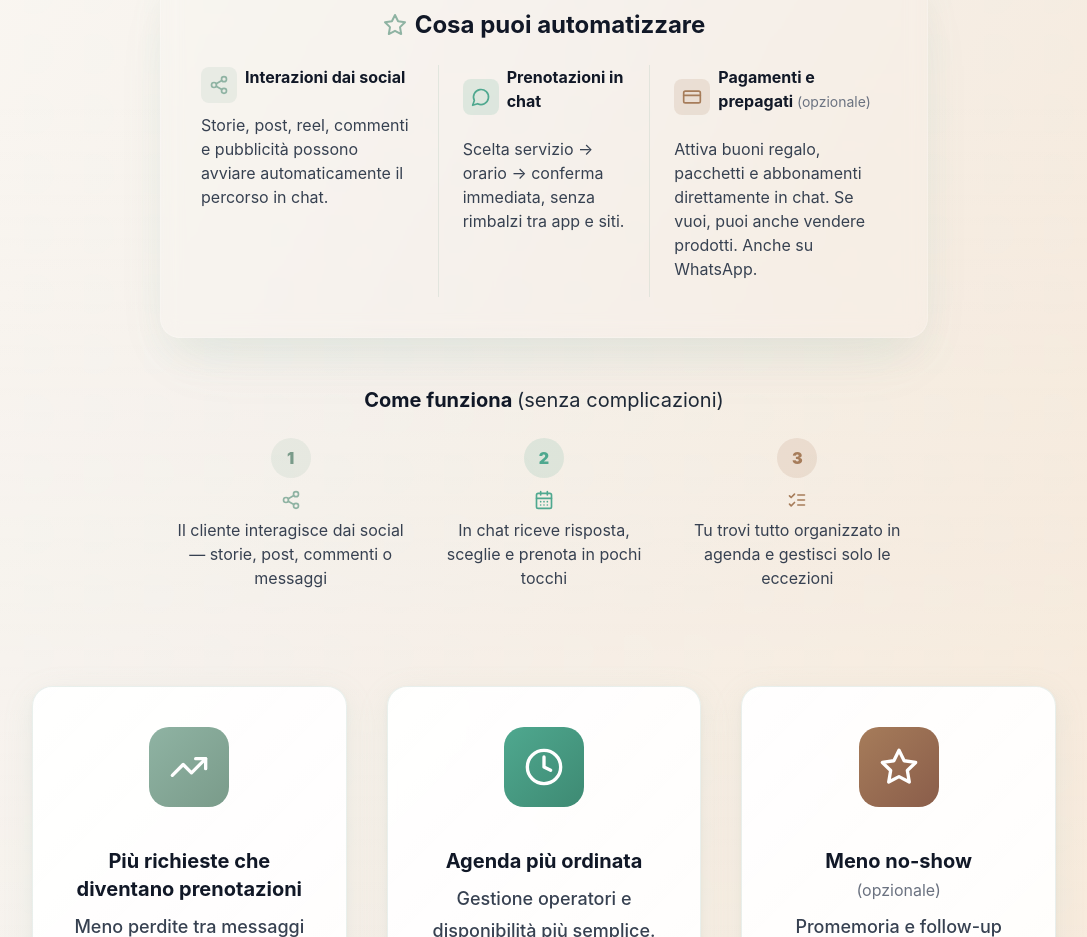
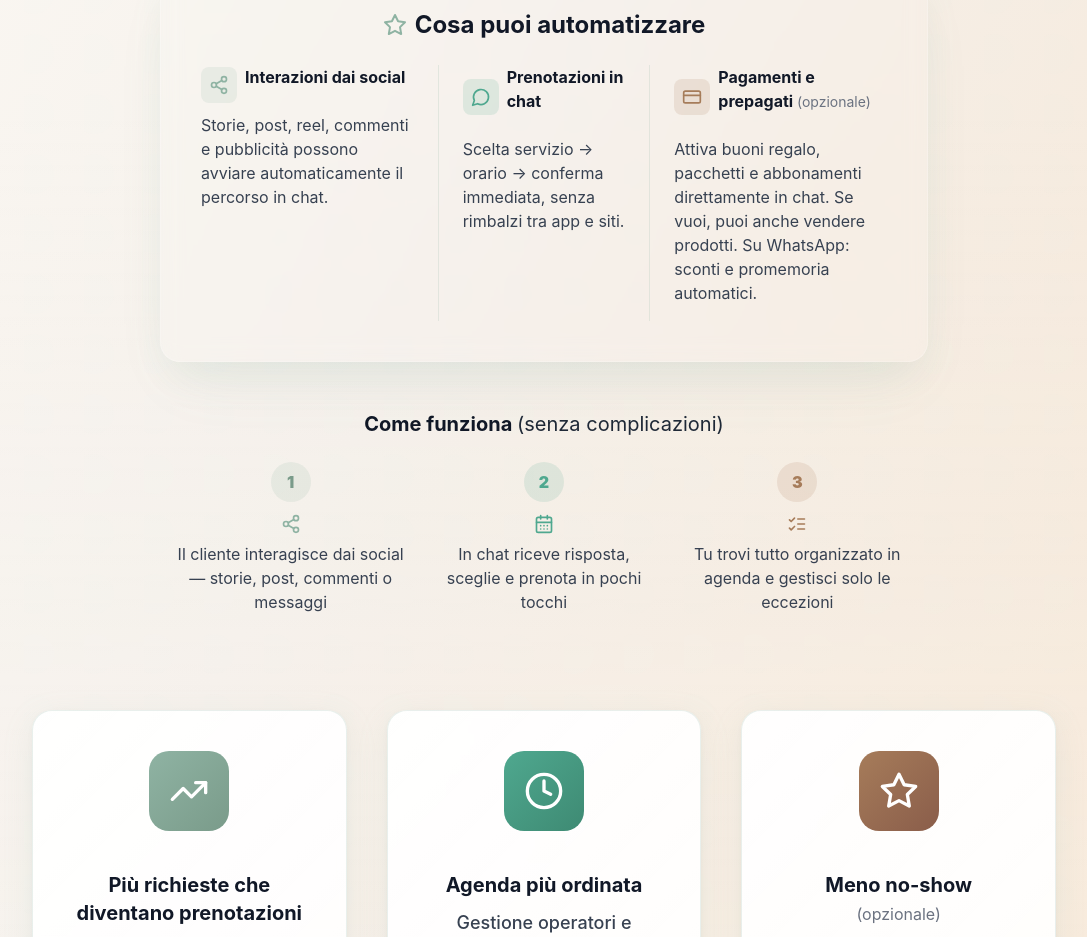
Before and after one commit to ronza99/SocialFlow-Wellness, a React (Vite) app: page / in a window 1280 px wide. Shown: the part 1140-2077 px from the top of the page, without its empty margins (96-1183 px from the left). Built offline with nearby package versions, Linux system fonts and the light colour scheme.

Commit message:
Updated Hero.tsx

```diff
--- a/src/components/Hero.tsx
+++ b/src/components/Hero.tsx
@@ -137,7 +137,7 @@ const Hero = () => {
                   <h3 className="font-bold text-gray-900 text-base">Pagamenti e prepagati <span className="text-gray-500 font-normal text-sm">(opzionale)</span></h3>
                 </div>
                 <p className="text-sm sm:text-base text-readable leading-relaxed">
-                  Attiva buoni regalo, pacchetti e abbonamenti direttamente in chat. Se vuoi, puoi anche vendere prodotti. Anche su WhatsApp.
+                  Attiva buoni regalo, pacchetti e abbonamenti direttamente in chat. Se vuoi, puoi anche vendere prodotti. Su WhatsApp: sconti e promemoria automatici.
                 </p>
               </div>
             </div>
```
